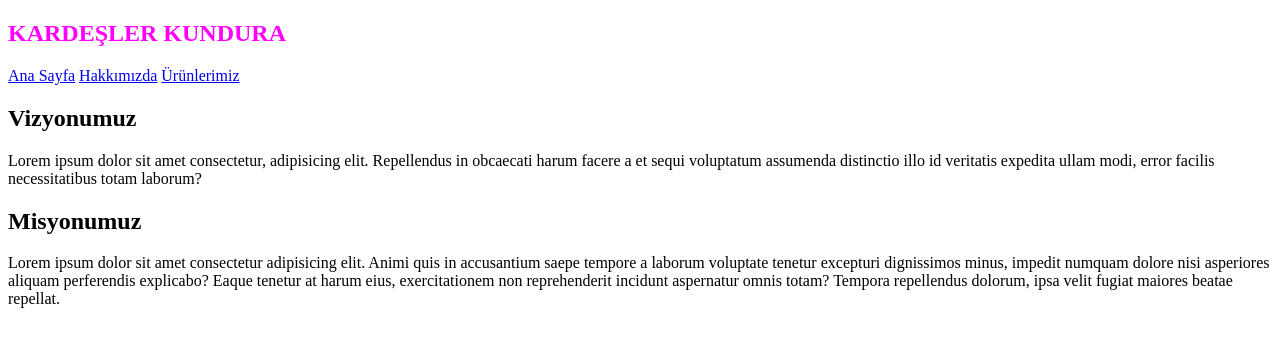
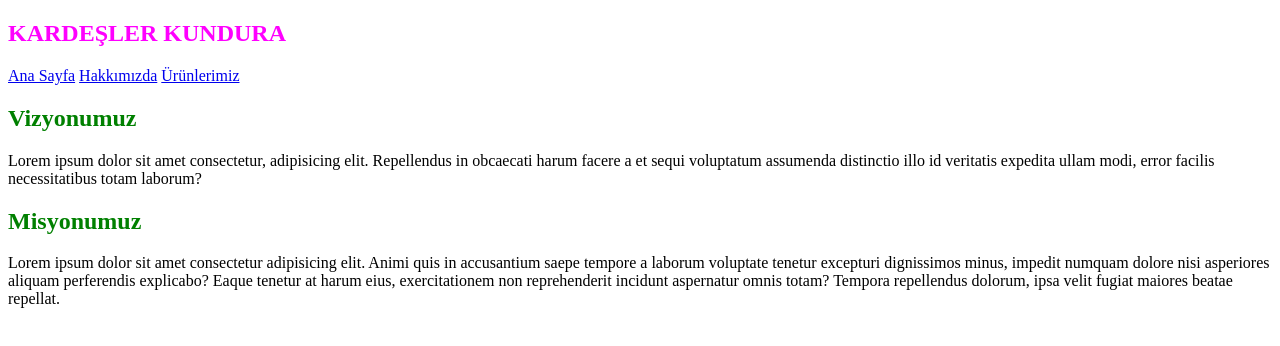
Before and after one commit to umtclk/KODLUYORUZcssOdev1, a plain HTML site: page about-us.html in a window 1280 px wide. Drawn offline with Linux system fonts and the light colour scheme.

Commit message:
vizyonumuz misyonumuz rengi değiştirildi

```diff
--- a/about-us.html
+++ b/about-us.html
@@ -20,9 +20,9 @@
     <!-- Navbar - End -->
     <!-- Article - Start -->
         <article>
-            <h2>Vizyonumuz</h2>
+            <h2 style="color: green;">Vizyonumuz</h2>
             <p>Lorem ipsum dolor sit amet consectetur, adipisicing elit. Repellendus in obcaecati harum facere a et sequi voluptatum assumenda distinctio illo id veritatis expedita ullam modi, error facilis necessitatibus totam laborum?</p>
-            <h2>Misyonumuz</h2>
+            <h2 style="color: green;">Misyonumuz</h2>
             <p>Lorem ipsum dolor sit amet consectetur adipisicing elit. Animi quis in accusantium saepe tempore a laborum voluptate tenetur excepturi dignissimos minus, impedit numquam dolore nisi asperiores aliquam perferendis explicabo? Eaque tenetur at harum eius, exercitationem non reprehenderit incidunt aspernatur omnis totam? Tempora repellendus dolorum, ipsa velit fugiat maiores beatae repellat.</p>
         </article>
     <!-- Article - End -->
```
